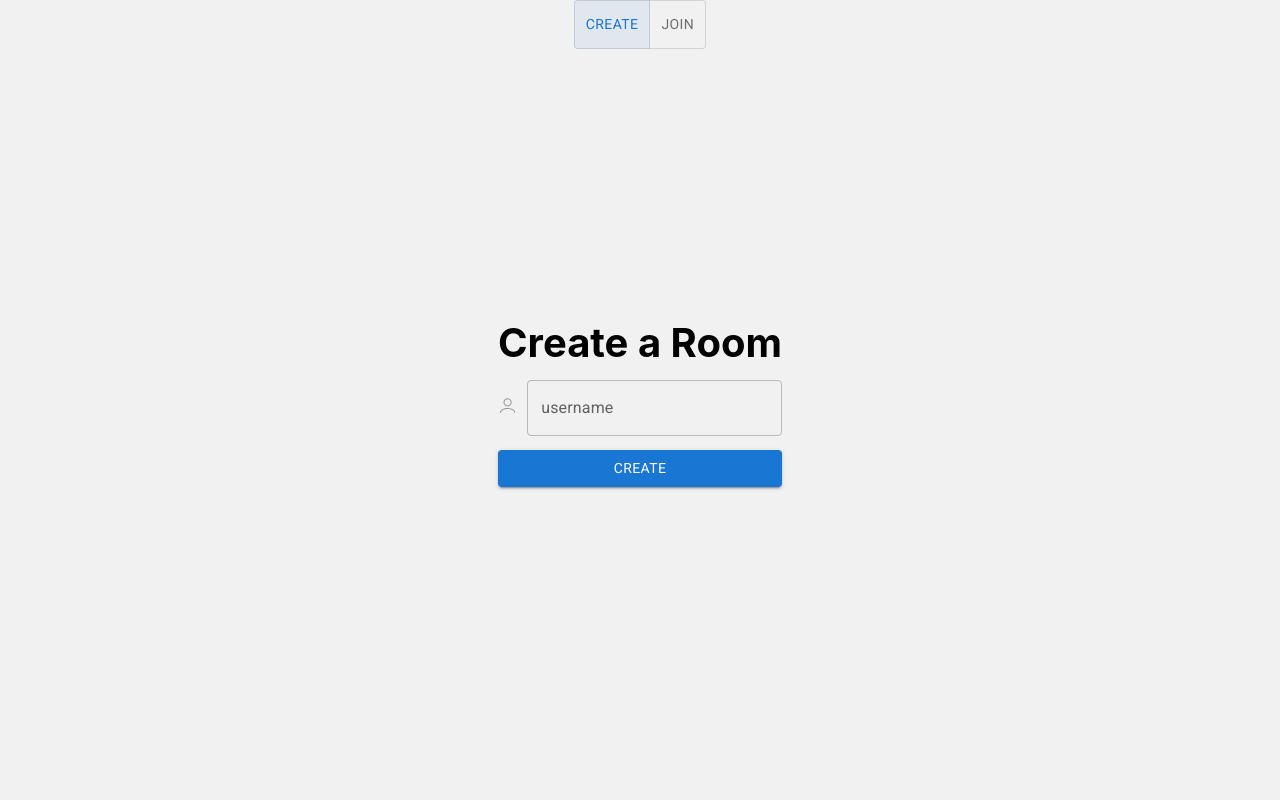
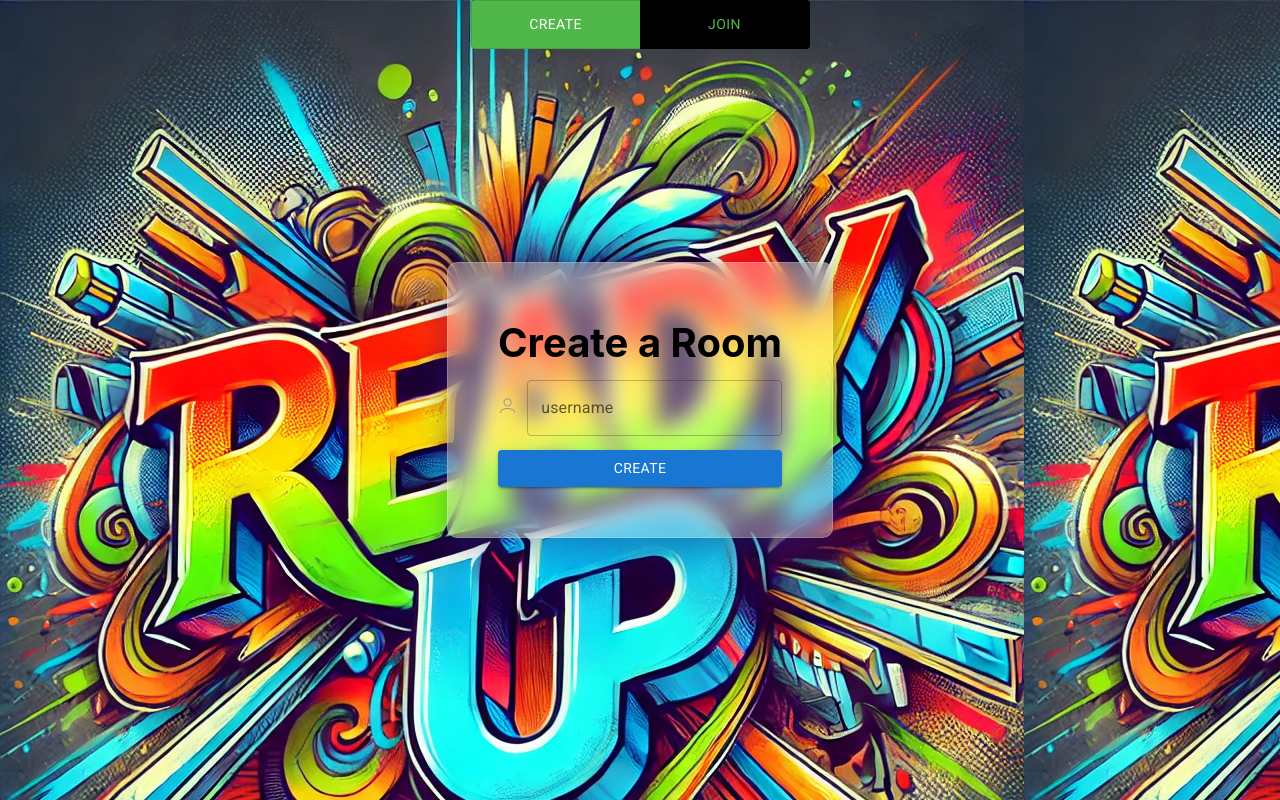
Before and after one commit to thatdevguy1/ready-up, a React (Create React App) app: page / in a window 1280 px wide. Built offline with nearby package versions, Linux system fonts and the light colour scheme.

Commit message:
Add background image and adjust overlay for new background

```diff
--- a/src/components/Create-View/CreateView.jsx
+++ b/src/components/Create-View/CreateView.jsx
@@ -5,6 +5,7 @@ import Button from "@mui/material/Button";
 function CreateView({ inputs, handleChange, handleCreateRoom }) {
   return (
     <section className="room-form">
+      <div>
         <h1
           style={{
             textAlign: "center",
@@ -28,6 +29,7 @@ function CreateView({ inputs, handleChange, handleCreateRoom }) {
         >
           Create
         </Button>
+      </div>
     </section>
   );
 }
--- a/src/components/Home/Home.css
+++ b/src/components/Home/Home.css
@@ -4,6 +4,7 @@
   display: flex;
   flex-direction: column;
   align-items: center;
+  background-image: url(./readyup.webp);
 }
 
 .Home > .room-form {
@@ -12,6 +13,16 @@
   flex-direction: column;
   justify-content: center;
   margin-bottom: 49px;
+}
+
+.room-form > div {
+  padding: 50px;
+  background: rgba(255, 255, 255, 0.35);
+  box-shadow: 0 8px 32px 0 rgba(31, 38, 135, 0.37);
+  backdrop-filter: blur(10.5px);
+  -webkit-backdrop-filter: blur(10.5px);
+  border-radius: 10px;
+  border: 1px solid rgba(255, 255, 255, 0.18);
 }
 /*
 button {
--- a/src/components/Join-View/JoinView.jsx
+++ b/src/components/Join-View/JoinView.jsx
@@ -5,6 +5,7 @@ import { Button } from "@mui/material";
 function JoinView({ inputs, handleChange, handleJoinRoom }) {
   return (
     <section className="room-form">
+      <div>
         <h1
           style={{
             textAlign: "center",
@@ -34,6 +35,7 @@ function JoinView({ inputs, handleChange, handleJoinRoom }) {
         >
           Join
         </Button>
+      </div>
     </section>
   );
 }
--- a/src/components/Room/Room.css
+++ b/src/components/Room/Room.css
@@ -1,6 +1,19 @@
 .Room {
   box-sizing: border-box;
   padding: 15px 20px 0;
+  background-image: url(../Home/readyup.webp);
+  height: 100vh;
+}
+
+.Room > div {
+  background: rgba(255, 255, 255, 0.35);
+  box-shadow: 0 8px 32px 0 rgba(31, 38, 135, 0.37);
+  backdrop-filter: blur(10.5px);
+  -webkit-backdrop-filter: blur(10.5px);
+  border-radius: 10px;
+  border: 1px solid rgba(255, 255, 255, 0.18);
+  padding: 0 20px;
+  height: 99%;
 }
 
 .message-box {
@@ -62,12 +75,13 @@ h4 {
 }
 
 .Room li {
-  border: 2px solid rgb(165, 165, 165);
+  border: 3px solid rgb(0, 0, 0);
   text-align: center;
   border-radius: 25px;
   margin: 10px 0;
   list-style: none;
   padding: 15px 0;
+  font-weight: bold;
 }
 
 /* Animation by Jerry Jones: https://codepen.io/jeryj/pen/LzPjdJ */
--- a/src/components/Room/Room.jsx
+++ b/src/components/Room/Room.jsx
@@ -163,11 +163,14 @@ export default function Room(props) {
 
   return (
     <div className="Room">
+      <div>
         <div className="headings">
           <h1>Room: {room}</h1>
           <h4>Participants: {users.length}</h4>
         </div>
-      <div className={animateMessage ? "message-box is-active" : "message-box"}>
+        <div
+          className={animateMessage ? "message-box is-active" : "message-box"}
+        >
           <h3>{message}</h3>
         </div>
         {creatorView()}
@@ -209,5 +212,6 @@ export default function Room(props) {
           </Button>
         </div>
       </div>
+    </div>
   );
 }
--- a/src/components/Toggle/Toggle.jsx
+++ b/src/components/Toggle/Toggle.jsx
@@ -1,6 +1,25 @@
 import { useEffect } from "react";
 import ToggleButton from "@mui/material/ToggleButton";
 import ToggleButtonGroup from "@mui/material/ToggleButtonGroup";
+import { styled } from "@mui/material";
+
+const CustomToggleButton = styled(ToggleButton)(({ theme }) => ({
+  color: "#50B848",
+  backgroundColor: "black",
+  width: "170px",
+  "&.Mui-selected": {
+    color: "#fff",
+    backgroundColor: "#50B848",
+    "&:hover": {
+      color: "#fff",
+      backgroundColor: "#50B848",
+    },
+  },
+  "&:hover": {
+    color: "#fff",
+    backgroundColor: "#50B848",
+  },
+}));
 
 function Toggle({ alignment, setAlignment }) {
   const handleChange = (event, newAlignment) => {
@@ -19,8 +38,8 @@ function Toggle({ alignment, setAlignment }) {
       onChange={handleChange}
       aria-label="Platform"
     >
-      <ToggleButton value="Create">Create</ToggleButton>
-      <ToggleButton value="Join">Join</ToggleButton>
+      <CustomToggleButton value="Create">Create</CustomToggleButton>
+      <CustomToggleButton value="Join">Join</CustomToggleButton>
     </ToggleButtonGroup>
   );
 }
```
Also changed, not shown: src/components/Home/readyup.webp (added). Lines whose indentation alone changed are shown as unchanged.
